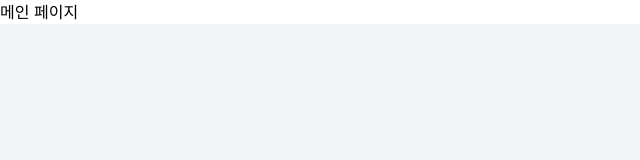
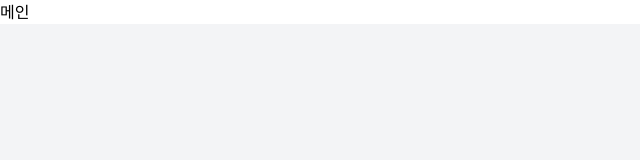
Before and after one commit to minki-dev/PRIETAG_FE, a Next.js app: page / in a window 1280 px wide. Shown: the top 160 px of the page, without its empty margins (0-640 px from the left). Built offline with nearby package versions, Linux system fonts and the light colour scheme.

Commit message:
✏️typo: 오타수정

```diff
--- a/app/page.tsx
+++ b/app/page.tsx
@@ -1,5 +1,9 @@
 'use client';
 
 export default function Home() {
-	return <main>메인 페이지</main>;
+	return (
+		<>
+			<main>메인</main>
+		</>
+	);
 }
```
